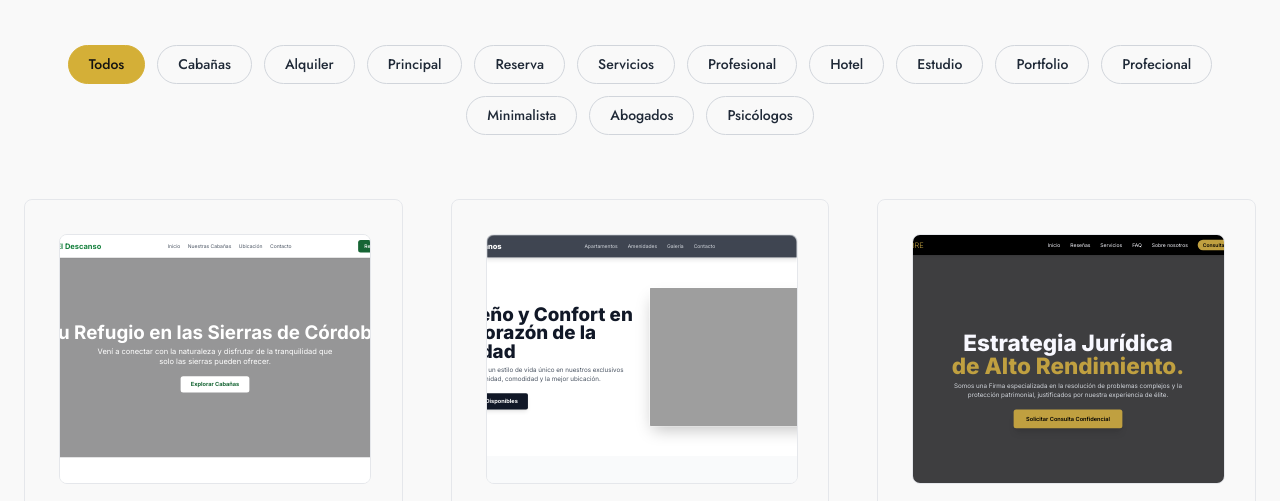
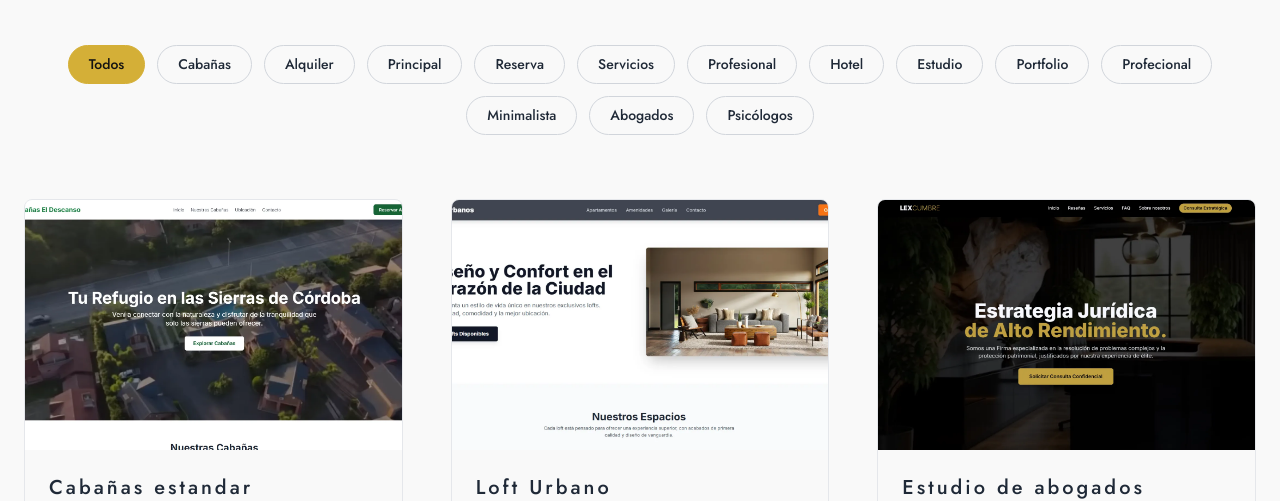
Before and after one commit to elbader17/runik-page, a plain HTML site: page templates/index.html in a window 1280 px wide. Shown: the part 291-792 px from the top of the page. Drawn offline with nearby package versions, Linux system fonts and the light colour scheme.

Commit message:
template page load optimizer

```diff
--- a/templates/index.html
+++ b/templates/index.html
@@ -67,43 +67,22 @@
         }
 
         /* --- ESTILOS MODIFICADOS PARA LA VISTA PREVIA --- */
-
-        /* 1. Contenedor (Ancla de posicionamiento) */
         .preview-container {
-            height: 250px;
-            width: 95%;
-            margin: 10px;
-            border-radius: 0.5rem;
+            height: 250px; /* Altura fija para la vista previa */
             overflow: hidden;
-            transition: transform 0.3s ease-in-out;
-
             position: relative;
+            background-color: #e5e7eb; /* Un color de fondo por si la imagen tarda */
         }
 
-        .preview-wrapper {
-            /* Dimensiones del iframe original */
-            width: 1280px;
-            height: 800px;
-
-            position: absolute;
-            top: 0; /* Lo alinea arriba */
-            left: 50%; /* Lo centra horizontalmente */
-
-            /* Escala (250px / 800px) y corrige el centrado */
-            transform: translateX(-50%) scale(0.3125);
-            transform-origin: top; /* Escala desde el borde superior */
+        .template-preview-img {
+            width: 100%;
+            height: 100%;
+            object-fit: cover; /* Cubre el contenedor sin distorsionar */
+            object-position: top; /* Muestra la parte superior de la imagen */
+            transition: transform 0.4s ease-in-out;
         }
-
-        .template-preview {
-            width: 1280px;
-            height: 800px;
-            border: 0;
-            pointer-events: none;
-            /* ¡SIN ZOOM, SIN SCALE, SIN POSITION! */
-        }
-
-        .template-card:hover .preview-container {
-            transform: scale(1.03);
+        .template-card:hover .template-preview-img {
+            transform: scale(1.05);
         }
 
         /* --- Fin de los estilos modificados --- */
@@ -257,25 +236,29 @@
                     file: 'cabañas1.html',
                     title: 'Cabañas estandar',
                     description: 'Pagina enfocada en el alquiler de cabañas',
-                    tags: ['Cabañas', 'Alquiler', 'Principal', 'Reserva']
+                    tags: ['Cabañas', 'Alquiler', 'Principal', 'Reserva'],
+                    previewImage: 'assets/Portada_Pagina_Web_Cabañas_estandar.webp'
                 },
                 {
                     file: 'loft.html',
                     title: 'Loft Urbano',
                     description: 'Un diseño limpio y profesional para hoteles y reservaciones',
-                    tags: ['Servicios', 'Profesional', 'Hotel', 'Alquiler', 'Reserva']
+                    tags: ['Servicios', 'Profesional', 'Hotel', 'Alquiler', 'Reserva'],
+                    previewImage: 'assets/Portada_Pagina_Web_LoftUrbano-convertido.webp'
                 },
                 {
                     file: 'law_firm.html',
                     title: 'Estudio de abogados profecional',
                     description: 'Template para eestudio de abogados profecional.',
-                    tags: ['Estudio', 'Portfolio', 'Profecional', 'Minimalista','Abogados']
+                    tags: ['Estudio', 'Portfolio', 'Profecional', 'Minimalista','Abogados'],
+                    previewImage: 'assets/Portada_Pagina_Web_Estudio_de_abogados_profecional.webp'
                 },
                 {
                     file: 'psychologists_offices.html',
                     title: 'Consultorios de Psicólogos',
                     description: 'Un diseño perfecto para mostrar a tu espacio y el esquipo de profecionales',
-                    tags: ['Servicios', 'Profesional', 'Psicólogos', 'Reserva']
+                    tags: ['Servicios', 'Profesional', 'Psicólogos', 'Reserva'],
+                    previewImage: 'assets/Portada_Pagina_Web_Consultorios_de_Psicólogos.webp'
                 },
             ];
 
@@ -306,7 +289,7 @@
 
                 filteredTemplates.forEach((template, index) => {
                     const card = document.createElement('div');
-                    card.className = 'template-card bg-light-bg dark:bg-dark-card p-6 rounded-lg border border-gray-200 dark:border-gray-800 flex flex-col';
+                    card.className = 'template-card bg-light-bg dark:bg-dark-card rounded-lg border border-gray-200 dark:border-gray-800 flex flex-col overflow-hidden';
                     card.setAttribute('data-aos', 'fade-up');
                     card.setAttribute('data-aos-delay', (index % 3) * 100);
 
@@ -315,14 +298,12 @@
                     ).join('');
 
                     card.innerHTML = `
-                        <div class="preview-container mb-5 border border-gray-200 dark:border-gray-700">
-                            <div class="preview-wrapper">
-                            <a href="${template.file}">
-                                <iframe src="${template.file}" class="template-preview" scrolling="no" title="Vista previa de ${template.title}"></iframe>
-                            </a>
+                        <a href="${template.file}" target="_blank" class="block">
+                            <div class="preview-container">
+                                <img src="${template.previewImage}" alt="Vista previa de ${template.title}" class="template-preview-img">
                             </div>
-                        </div>
-                        <div class="flex flex-col flex-grow">
+                        </a>
+                        <div class="flex flex-col flex-grow p-6">
                             <h4 class="text-xl font-medium mb-2 brand-heading">${template.title}</h4>
                             <p class="text-gray-600 dark:text-gray-400 mb-4 flex-grow text-sm">${template.description}</p>
                             <div class="flex flex-wrap mb-4">${tagsHtml}</div>
```
Also changed, not shown: templates/assets/Portada_Pagina_Web_Cabañas_estandar.webp (added), templates/assets/Portada_Pagina_Web_Consultorios_de_Psicólogos.webp (added), templates/assets/Portada_Pagina_Web_Estudio_de_abogados_profecional.webp (added), templates/assets/Portada_Pagina_Web_LoftUrbano-convertido.webp (added).
